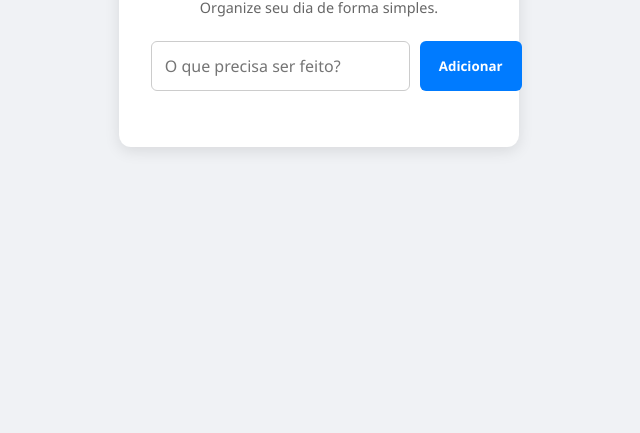
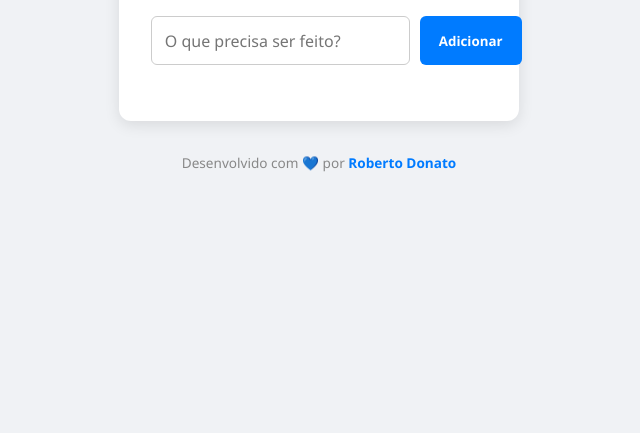
Before and after one commit to Robertocien07/Estudo-JavaScript, a plain HTML site: page gerenciador-tarefas/index.html in a window 1280 px wide. Shown: the part 367-800 px from the top of the page, without its empty margins (321-961 px from the left). Drawn offline with Linux system fonts and the light colour scheme.

```diff
--- a/gerenciador-tarefas/index.html
+++ b/gerenciador-tarefas/index.html
@@ -4,7 +4,7 @@
   <meta charset="UTF-8">
   <meta name="viewport" content="width=device-width, initial-scale=1.0">
   <title>Gerenciador de Tarefas</title>
-  <!-- Link para o CSS (vamos usar na próxima etapa) -->
+  <!-- Link para o CSS -->
   <link rel="stylesheet" href="style.css">
 </head>
 <body>
@@ -28,7 +28,12 @@
     </main>
   </div>
 
-  <!-- Link para o JavaScript (vamos usar na etapa 3) -->
+  <!-- NOVO: Rodapé com os créditos -->
+  <footer>
+    <p>Desenvolvido com 💙 por <a href="https://github.com/Robertocien07" target="_blank">Roberto Donato</a></p>
+  </footer>
+
+  <!-- Link para o JavaScript -->
   <script src="app.js"></script>
 </body>
 </html>
--- a/gerenciador-tarefas/style.css
+++ b/gerenciador-tarefas/style.css
@@ -19,7 +19,7 @@
    ========================================= */
 body {
   background-color: #f0f2f5; /* Define a cor de fundo do site (cinza bem claro) */
-
+  flex-direction: column; /* Faz os elementos dentro do body ficarem empilhados verticalmente */
   /* Ativa o Flexbox, que é o melhor jeito de alinhar elementos na tela */
   display: flex;
   justify-content: center; /* Centraliza o conteúdo no eixo horizontal (na largura) */
@@ -125,3 +125,23 @@
   justify-content: space-between;
   align-items: center; /* Garante que o texto e o botão fiquem alinhados na mesma altura */
 }
+
+/* =========================================
+   7. RODAPÉ (Créditos)
+   ========================================= */
+footer {
+  text-align: center;
+  margin-top: 2rem;
+  color: #888;
+  font-size: 0.85rem;
+}
+
+footer a {
+  color: #007bff;
+  text-decoration: none;
+  font-weight: bold;
+}
+
+footer a:hover {
+  text-decoration: underline;
+}
```
Also changed, not shown: 1 other file.
